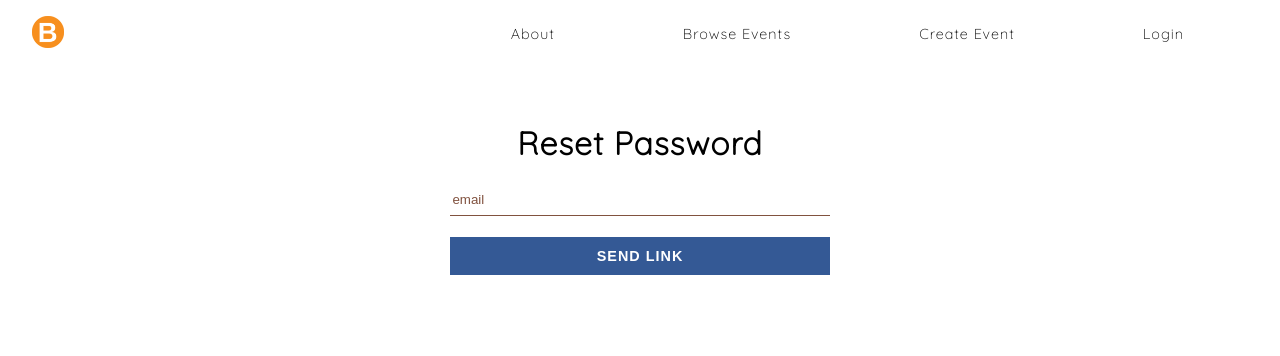
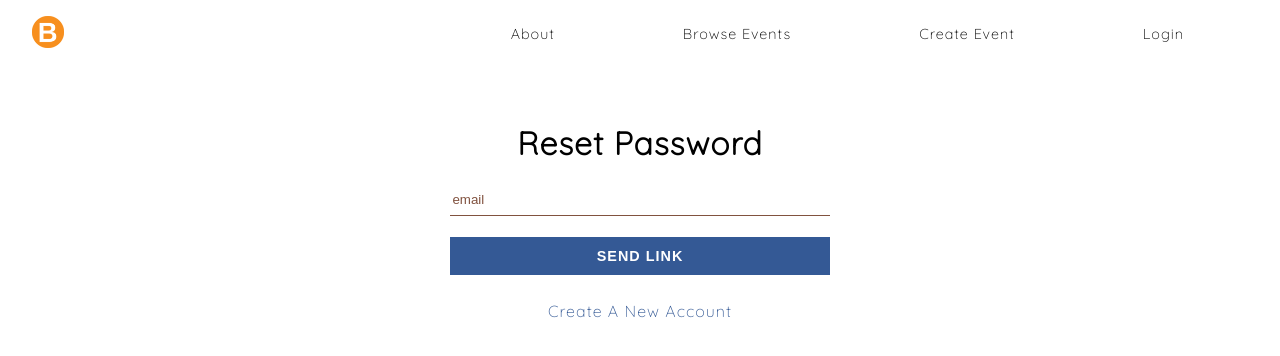
Before and after one commit to dngst/brightevents, a React (Create React App) app: page /password/reset in a window 1280 px wide. Shown: the top 356 px of the page. Built offline with nearby package versions, Linux system fonts and the light colour scheme.

Commit message:
Add link to register page

```diff
--- a/src/pages/ResetPassword.js
+++ b/src/pages/ResetPassword.js
@@ -1,5 +1,7 @@
 import React, { Suspense } from "react";
+import { Link } from "wouter";
 import { Helmet } from "react-helmet";
+import Paragraph from "components/Paragraph";
 import { EmailInput } from "components/Input";
 const FormContainer = React.lazy(() =>
   import("components/container/FormContainer")
@@ -17,6 +19,9 @@ const ResetPassword = () => {
         <Title>reset password</Title>
         <EmailInput placeholder="email" />
         <Button primary>send link</Button>
+        <Paragraph capitalize>
+          <Link to="/signup">create a new account</Link>
+        </Paragraph>
       </FormContainer>
     </Suspense>
   );
```
